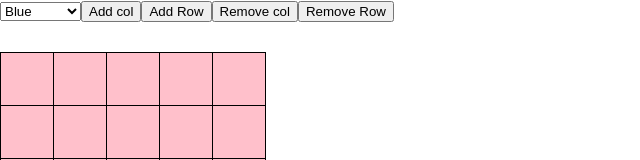
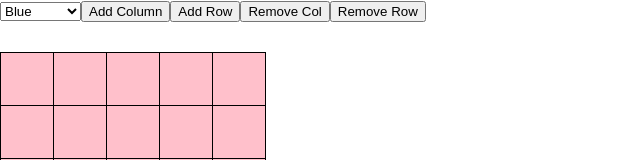
Before and after one commit to isabellaberekdar/assignment8, a React (Create React App) app: page / in a window 1280 px wide. Shown: the top 160 px of the page, without its empty margins (0-640 px from the left). Built offline with nearby package versions, Linux system fonts and the light colour scheme.

Commit message:
Changed styling

```diff
--- a/package.json
+++ b/package.json
@@ -2,10 +2,12 @@
   "name": "assignment8",
   "version": "0.1.0",
   "private": true,
+  "homepage": "https://isabellaberekdar.github.io/assignment8",
   "dependencies": {
     "@testing-library/jest-dom": "^4.2.4",
     "@testing-library/react": "^9.4.0",
     "@testing-library/user-event": "^7.2.1",
+    "gh-pages": "^2.2.0",
     "react": "^16.12.0",
     "react-dom": "^16.12.0",
     "react-scripts": "3.3.0"
@@ -14,6 +16,8 @@
     "start": "react-scripts start",
     "build": "react-scripts build",
     "test": "react-scripts test",
+    "predeploy": "npm run build",
+    "deploy": "gh-pages -d build",
     "eject": "react-scripts eject"
   },
   "eslintConfig": {
--- a/src/App.js
+++ b/src/App.js
@@ -57,9 +57,9 @@ class App extends React.Component {
                 <option value='turquoise'>Turquoise</option>
                 <option value='pink'>Pink</option>
               </select>
-              <button onClick={this.addCol}>Add col</button>
+              <button onClick={this.addCol}>Add Column</button>
               <button onClick={this.addRow}>Add Row</button>
-              <button onClick={this.removeCol}>Remove col</button>
+              <button onClick={this.removeCol}>Remove Col</button>
               <button onClick={this.removeRow}>Remove Row</button>
               <Table
                 rows={this.state.rows}
```
Also changed, not shown: src/components/TableCell.jsx (+6 -10 lines), 1 other file (tests, documents, lock files or other folders).
